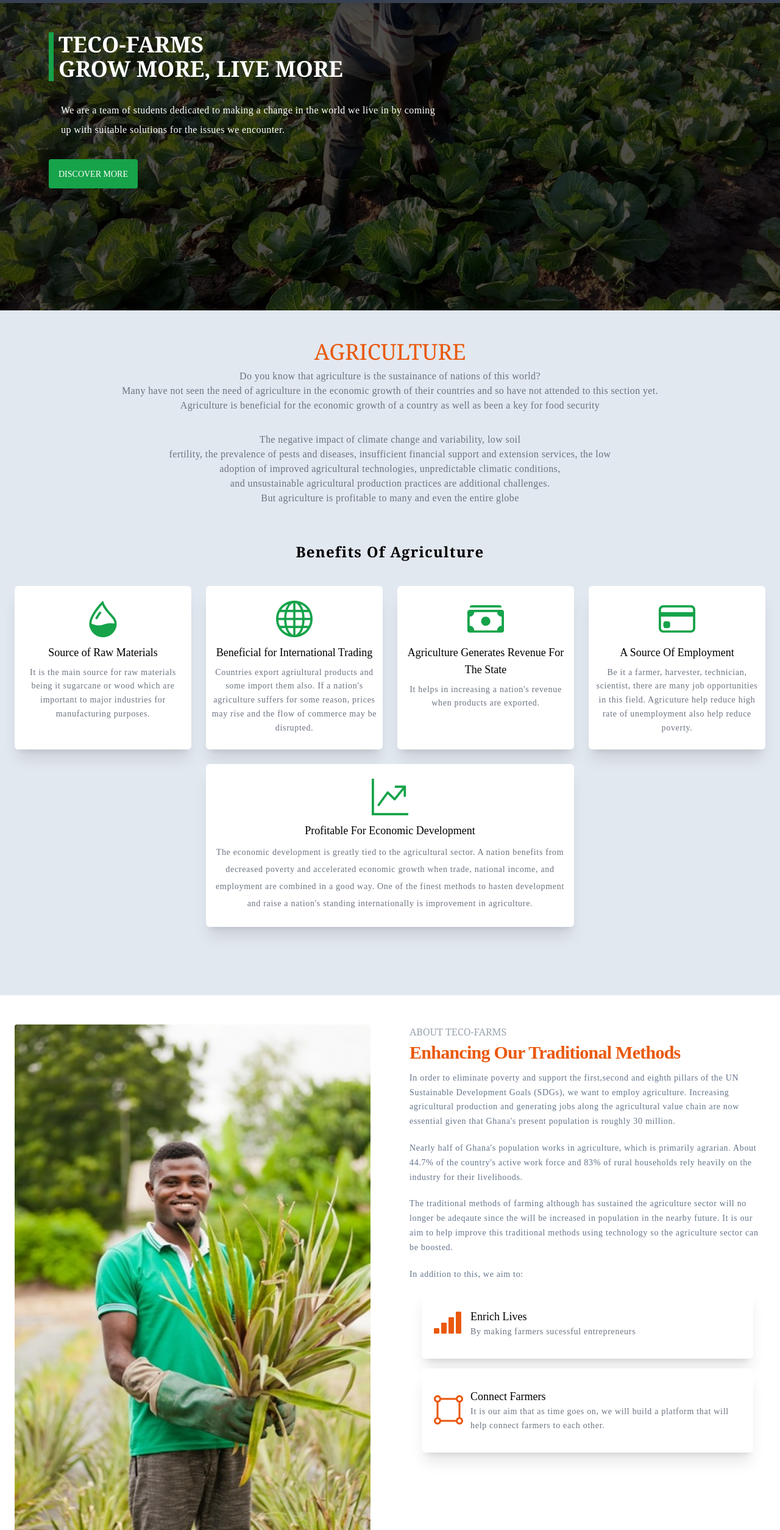
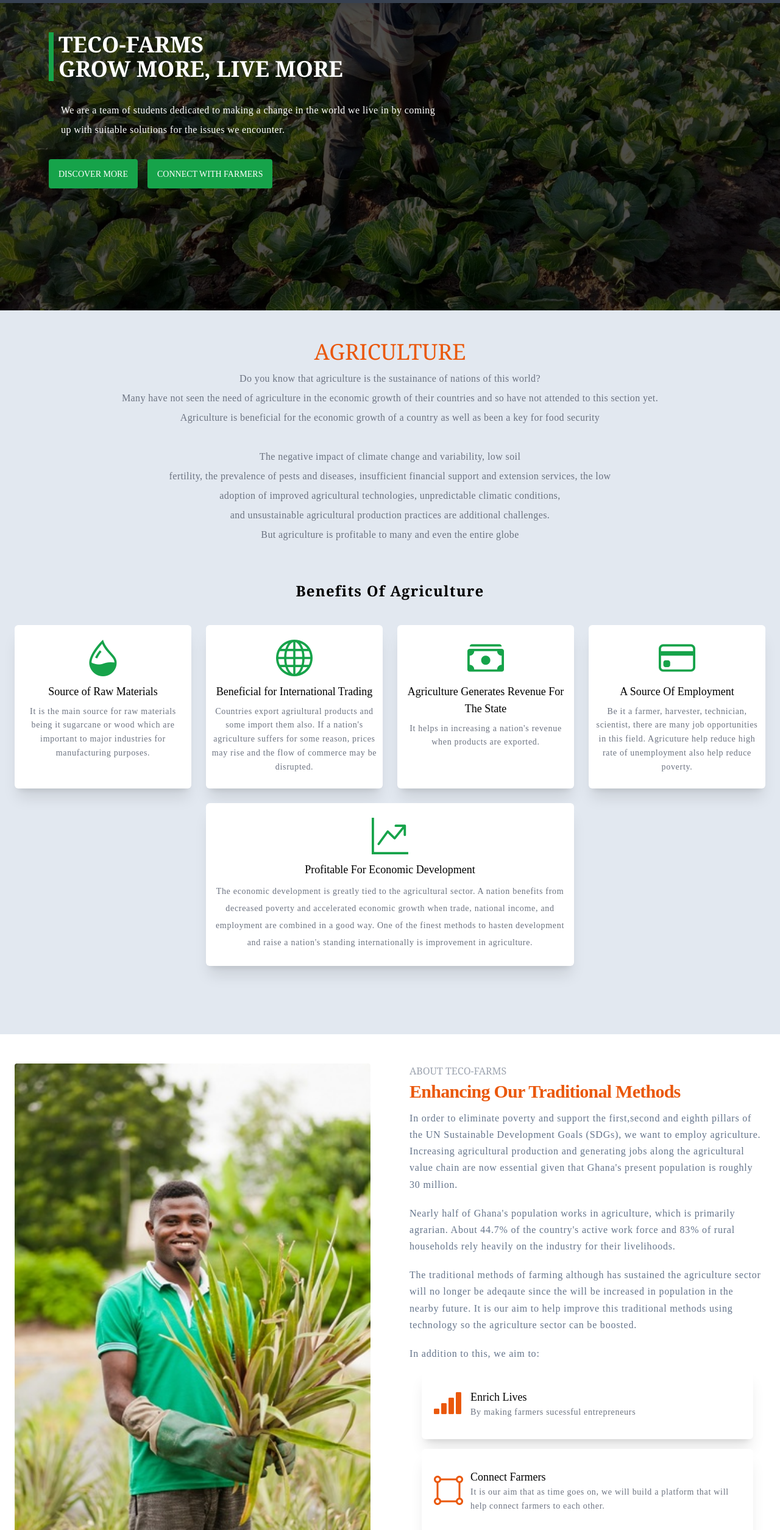
Before and after one commit to Deborah606-byte/IBM-CHALLENGE, a website: page public/index.html in a window 1280 px wide. Shown: the part 51-2560 px from the top of the page at 61% size. Drawn offline with nearby package versions, Linux system fonts and the light colour scheme.

Commit message:
modified font sizes on homepage and connect page

```diff
--- a/public/index.html
+++ b/public/index.html
@@ -140,9 +140,15 @@
                     We are a team of students dedicated to making a change in the world we live in by coming up with suitable solutions for the issues we encounter.
                   </p>
 
-                <button class="py-3 px-4 bg-green-600 hover:bg-green-700 transition rounded">
-                  <a href="#about-teco-farms" class="text-sm uppercase">Discover More</a>
-                </button>
+                <div class="flex flex-col gap-y-4 sm:flex-row sm:gap-y-0 sm:gap-x-4">
+                  <button class="py-3 px-4 bg-green-600 hover:bg-green-700 transition rounded">
+                    <a href="#about-teco-farms" class="text-sm uppercase">Discover More</a>
+                  </button>
+
+                  <button class="py-3 px-4 bg-green-600 hover:bg-green-700 transition rounded">
+                    <a href="./connect.html" class="text-sm uppercase">Connect with farmers</a>
+                  </button>
+                </div>
               </div>
             </section>
             <!-- Hero Section Ends Here -->
@@ -151,12 +157,12 @@
             <section class="bg-slate-200 py-12">
               <div class="flex flex-col items-center  space-y-2 text-center">
                 <h2 data-aos="fade-up" data-aos-duration="1000" class="text-3xl md:text-4xl uppercase font-medium text-orange-600 font-[georgia]">Agriculture</h2>
-                <p data-aos="fade-up" data-aos-duration="1500" class="text-sm md:text-base text-gray-500 tracking-wide leading-loose px-3">
+                <p data-aos="fade-up" data-aos-duration="1500" class="text-base text-gray-500 tracking-wide leading-loose px-3">
                   Do you know that agriculture is the sustainance of nations of this world? <br> Many have not seen the need of agriculture in the economic growth of their countries and so have not attended to this section yet. <br>
                     Agriculture is beneficial for the economic growth of a country as well as been a key for food security
                 </p>
                 <br>
-                <p data-aos="fade-up" data-aos-duration="2000" class="text-sm md:text-base text-gray-500 tracking-wide leading-loose px-3">
+                <p data-aos="fade-up" data-aos-duration="2000" class="text-base text-gray-500 tracking-wide leading-loose px-3">
                   The negative impact of climate change and variability, low soil <br> fertility, the prevalence of pests and diseases, insufficient financial support and extension services, the low <br>
                   adoption of improved agricultural technologies, unpredictable climatic conditions, <br> and unsustainable agricultural production practices are additional challenges. <br>
                   But agriculture is profitable to many and even the entire globe
@@ -222,16 +228,16 @@
                 <div data-aos="fade-left" class="flex flex-col space-y-1">
                   <h2 class="uppercase text-gray-400 font-medium font-[georgia]">About Teco-Farms</h2>
                   <h4 data-aos="fade-up" class="text-3xl font-[600] text-orange-600 tracking-tight">Enhancing Our Traditional Methods</h4>
-                  <p data-aos="fade-up" class="text-sm py-2 tracking-wider leading-[1.7] text-slate-500">
+                  <p data-aos="fade-up" class="text-base py-2 tracking-wider leading-[1.7] text-slate-500">
                     In order to eliminate poverty and support the first,second and eighth pillars of the UN Sustainable Development Goals (SDGs), we want to employ agriculture. Increasing agricultural production and generating jobs along the agricultural value chain are now essential given that Ghana's present population is roughly 30 million.
                   </p>
-                  <p data-aos="fade-up" class="text-sm py-2 tracking-wider leading-[1.7] text-slate-500">
+                  <p data-aos="fade-up" class="text-base py-2 tracking-wider leading-[1.7] text-slate-500">
                     Nearly half of Ghana's population works in agriculture, which is primarily agrarian. About 44.7% of the country's active work force and 83% of rural households rely heavily on the industry for their livelihoods.
                   </p>
-                  <p data-aos="fade-up" class="text-sm py-2 tracking-wider leading-[1.7] text-slate-500">
+                  <p data-aos="fade-up" class="text-base py-2 tracking-wider leading-[1.7] text-slate-500">
                    The traditional methods of farming although has sustained the agriculture sector will no longer be adeqaute since the will be increased in population in the nearby future. It is our aim to help improve this traditional methods using technology so the agriculture sector can be boosted.
                   </p>
-                  <p data-aos="fade-up" class="text-sm py-2 tracking-wider leading-[1.7] text-slate-500">
+                  <p data-aos="fade-up" class="text-base py-2 tracking-wider leading-[1.7] text-slate-500">
                     In addition to this, we aim to:
                    </p>
 
@@ -276,7 +282,7 @@
                   Providing Quality Ways <br> Of Improving Agriculture
                 </h4>
 
-                <p class="py-3 text-slate-400 text-sm leading-relaxed">
+                <p class="py-3 text-slate-400 text-base leading-relaxed">
                   As stated, the present condition of Agriculture has moved us to help advance the sector. It is our mission that in a year's time agriculture will be advanced and technologies provided will be used to maximizee
                   crop yields.
                 </p>
```
Also changed, not shown: public/connect.html (+6 -6 lines), public/output.css.
